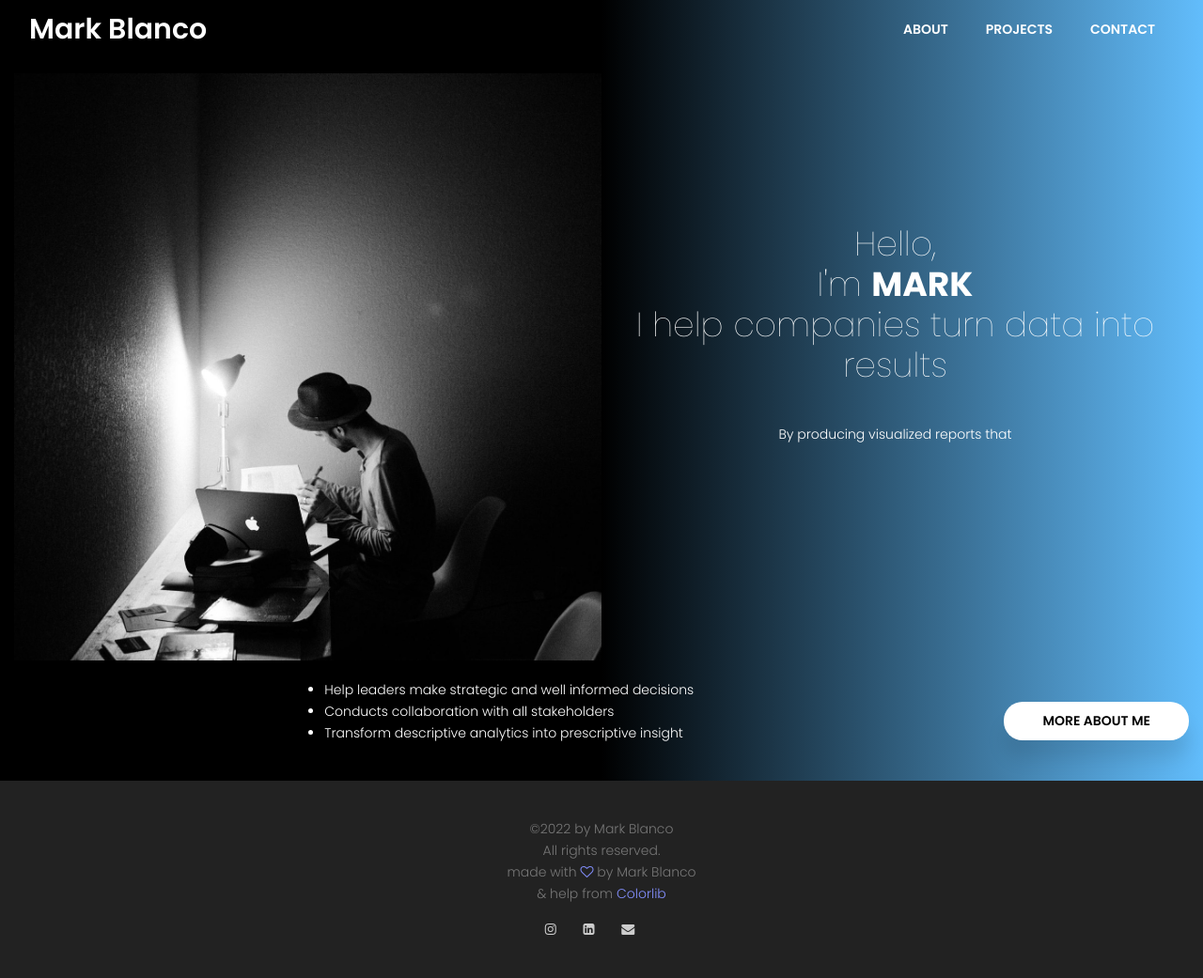
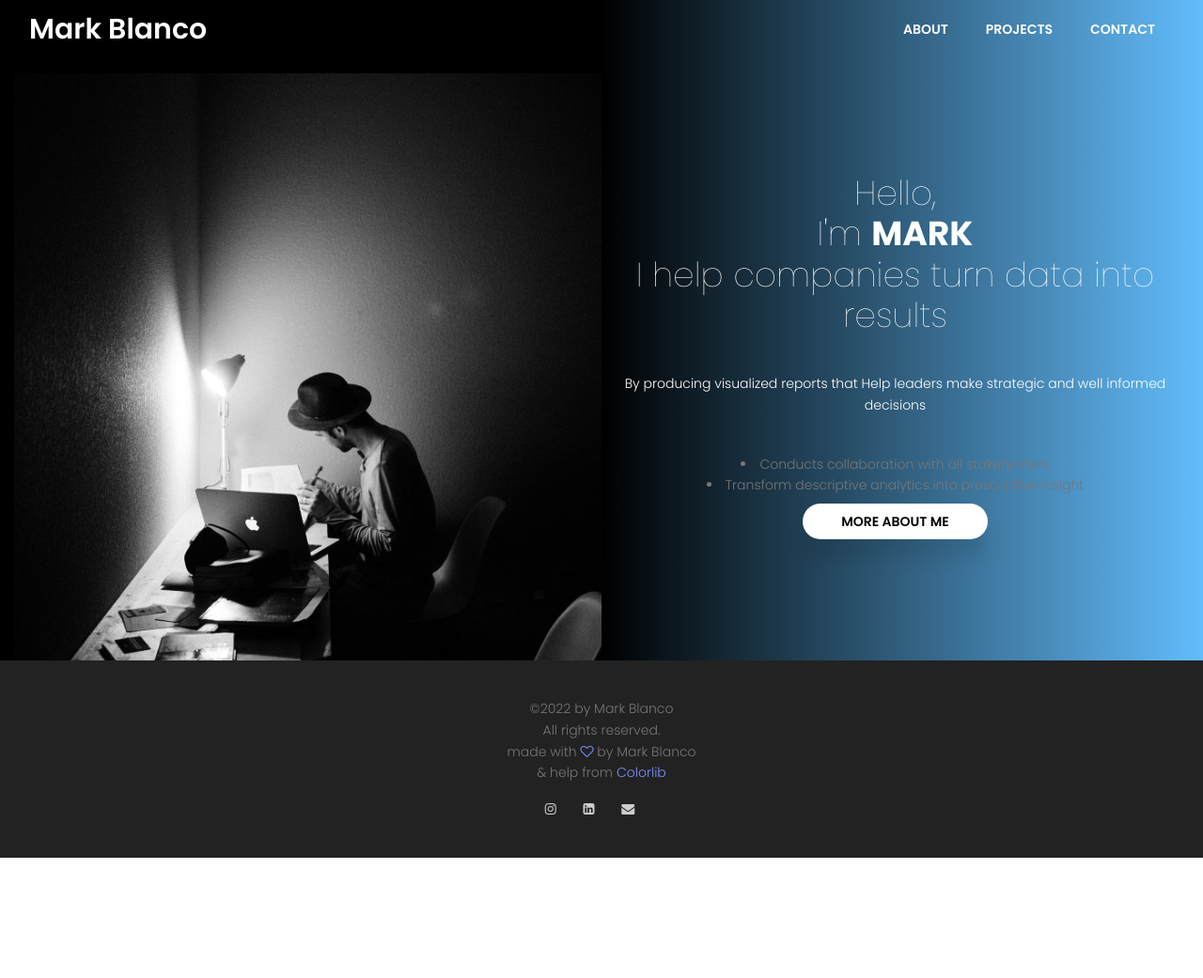
Before and after one commit to boombranco/boombranco.github.io, a Jekyll site: the page index.html, which Jekyll copies as it is, in a window 1280 px wide. Shown: the whole page at 94% size. Built offline with Jekyll 4.4.1, drawn with Linux system fonts in a browser that asks for light colours; nearby versions of some CDN libraries; after the commit the page ends 913 px from its top, so only the background shows below that.

Commit message:
working on lists

```diff
--- a/index.html
+++ b/index.html
@@ -88,14 +88,13 @@
 						</h1>
 						<p class="mx-auto text-white  mt-20 mb-40">
 							By producing visualized reports that
+							<span class="li">Help leaders make strategic and well informed decisions</span>
+							<li>Conducts collaboration with all stakeholders</li>
+							<li>Transform descriptive analytics into prescriptive insight</li>
+						</ul>
 						</p>
+						<a href="about.html" class="text-uppercase header-btn">More About Me</span></a>
 					</div>
-					<ul class="mx-auto text-white  mt-20 mb-40" style="list-style-type:disc">
-						<li>Help leaders make strategic and well informed decisions</li>
-						<li>Conducts collaboration with all stakeholders</li>
-						<li>Transform descriptive analytics into prescriptive insight</li>
-					</ul>
-					<a href="about.html" class="text-uppercase header-btn">More About Me</span></a>
 				</div>
 			</div>
 			</section>
```
